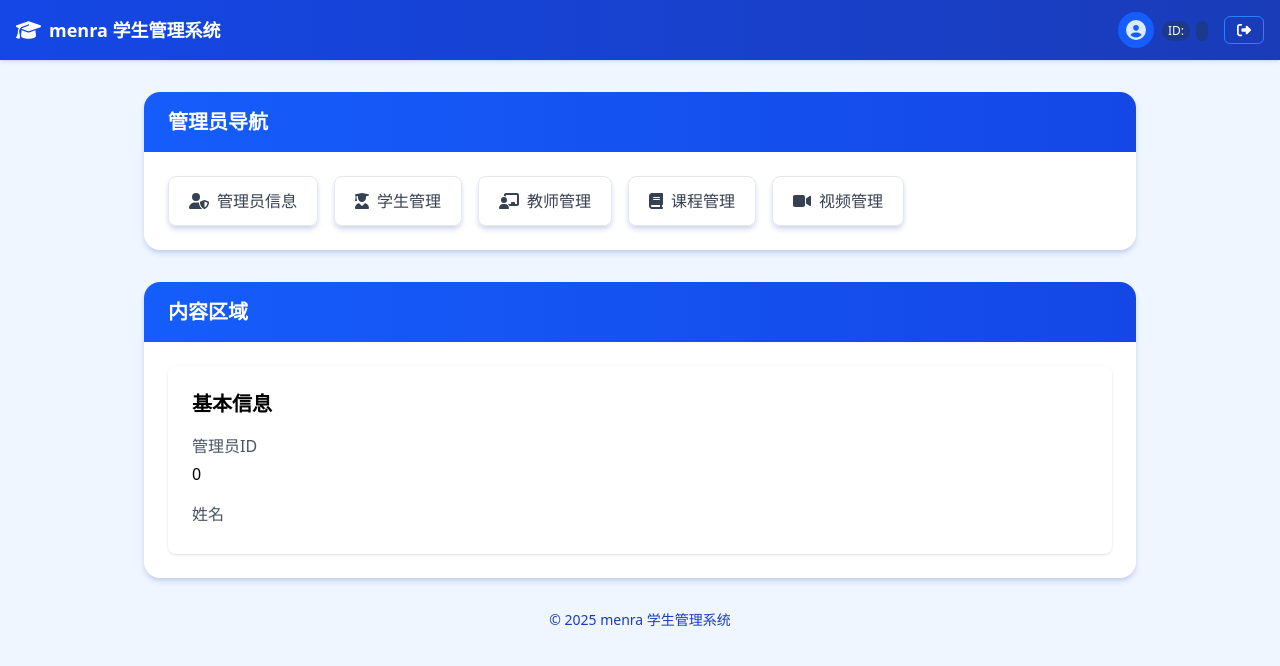
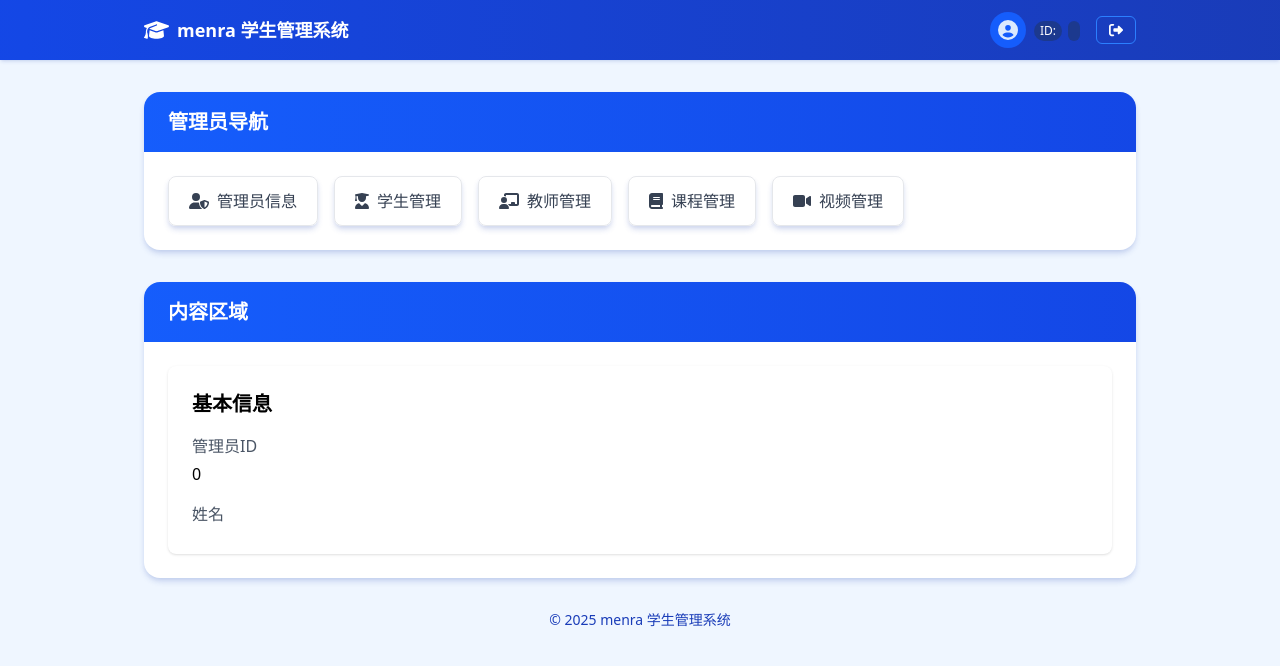
Before and after one commit to Menra11/student-system-on-rust, a Nuxt app: page /admin/1 in a window 1280 px wide. Shown: the top 666 px of the page. Built offline with nearby package versions, Linux system fonts and the light colour scheme; no server answers.

Commit message:
refactor(layout): adjust max-width and remove container class

```diff
--- a/components/Header.vue
+++ b/components/Header.vue
@@ -2,7 +2,7 @@
   <header
     class="bg-gradient-to-r from-blue-700 to-blue-800 text-white shadow-md"
   >
-    <div class="container mx-auto px-4 py-3 flex justify-between items-center">
+    <div class="container mx-auto px-4 py-3 flex justify-between items-center max-w-5xl">
       <div class="flex items-center space-x-2">
         <font-awesome-icon :icon="['fas', 'graduation-cap']" class="text-xl" />
         <h1 class="text-lg font-bold truncate max-w-[160px] sm:max-w-none">
--- a/pages/admin/[id].vue
+++ b/pages/admin/[id].vue
@@ -2,7 +2,7 @@
   <div class="min-h-screen bg-blue-50">
     <Header />
 
-    <div class="container mx-auto px-4 py-8 max-w-5xl">
+    <div class=" mx-auto px-4 py-8 max-w-5xl">
       <!-- 导航卡片 -->
       <div class="bg-white rounded-2xl shadow-blue overflow-hidden mb-8">
         <div class="bg-gradient-to-r from-blue-600 to-blue-700 py-4 px-6">
--- a/pages/student/[id].vue
+++ b/pages/student/[id].vue
@@ -2,7 +2,7 @@
   <div class="min-h-screen bg-blue-50">
     <Header />
 
-    <div class="container mx-auto px-4 py-8 max-w-4xl">
+    <div class=" mx-auto px-4 py-8 max-w-4xl">
       <!-- 导航卡片 -->
       <div class="bg-white rounded-2xl shadow-blue overflow-hidden mb-8">
         <div class="bg-gradient-to-r from-blue-600 to-blue-700 py-4 px-6">
--- a/pages/teacher/[id].vue
+++ b/pages/teacher/[id].vue
@@ -2,7 +2,7 @@
   <div class="min-h-screen bg-blue-50">
     <Header />
 
-    <div class="container mx-auto px-4 py-8 max-w-4xl">
+    <div class="mx-auto px-4 py-8 max-w-4xl">
       <!-- 导航卡片 -->
       <div class="bg-white rounded-2xl shadow-blue overflow-hidden mb-8">
         <div class="bg-gradient-to-r from-blue-600 to-blue-700 py-4 px-6">
```
Also changed, not shown: app.vue (+8 -0 lines).
